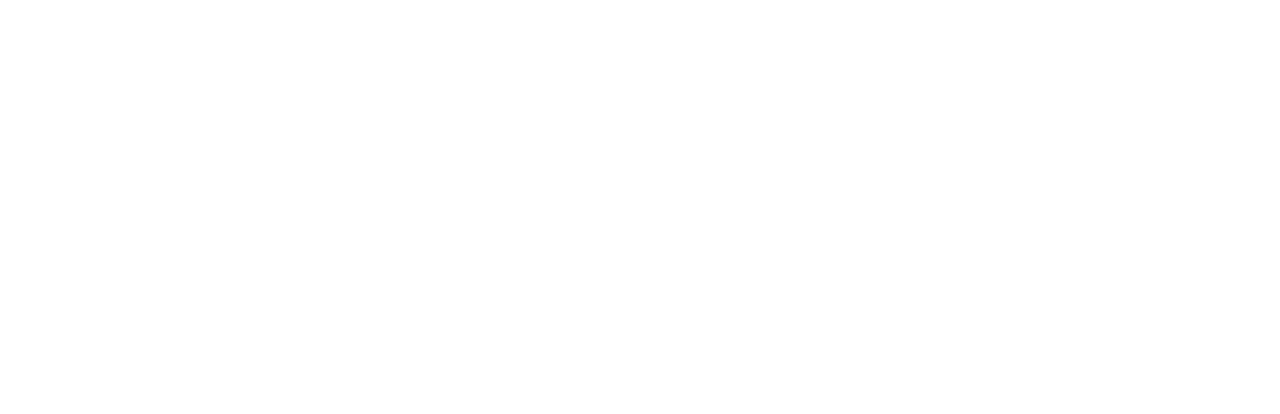
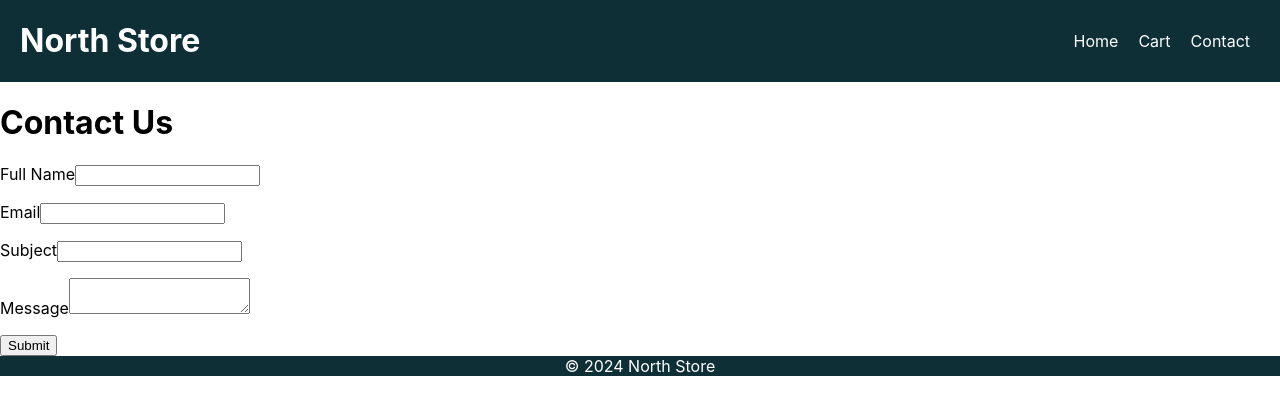
Before and after one commit to aBadMan91/javascript-frameworks-ca, a React (Create React App) app: page /contact in a window 1280 px wide. Before the commit this address had no page. Shown: the top 414 px of the page. Built offline with nearby package versions, Linux system fonts and the light colour scheme.

Commit message:
Added form to ContactPage
- Added form to ContactPage

- Installed react-hook-form

- Installed yup

```diff
--- a/package.json
+++ b/package.json
@@ -3,15 +3,18 @@
   "version": "0.1.0",
   "private": true,
   "dependencies": {
+    "@hookform/resolvers": "^3.9.1",
     "@testing-library/jest-dom": "^5.17.0",
     "@testing-library/react": "^13.4.0",
     "@testing-library/user-event": "^13.5.0",
     "react": "^18.3.1",
     "react-dom": "^18.3.1",
+    "react-hook-form": "^7.53.1",
     "react-router-dom": "^6.27.0",
     "react-scripts": "5.0.1",
     "styled-components": "^6.1.13",
     "web-vitals": "^2.1.4",
+    "yup": "^1.4.0",
     "zustand": "^5.0.1"
   },
   "scripts": {
--- a/src/App.js
+++ b/src/App.js
@@ -5,7 +5,7 @@
 // import ProductPage from "./pages/ProductPage";
 // import CartPage from "./pages/CartPage";
 // import CheckoutPage from "./pages/CheckoutPage";
-// import ContactPage from "./pages/ContactPage";
+import { ContactPage } from "./pages/ContactPage";
 
 function App() {
   return (
@@ -14,8 +14,8 @@
         <Route index element={<HomePage />} />
         {/* <Route path="product/:id" element={<ProductPage />} />
           <Route path="cart" element={<CartPage />} />
-          <Route path="checkout" element={<CheckoutPage />} />
-          <Route path="contact" element={<ContactPage />} /> */}
+          <Route path="checkout" element={<CheckoutPage />} /> */}
+        <Route path="contact" element={<ContactPage />} />
       </Route>
     </Routes>
   );
--- a/src/components/layout/Header/index.jsx
+++ b/src/components/layout/Header/index.jsx
@@ -5,7 +5,9 @@
 export function Header() {
   return (
     <HeaderContainer>
-      <h1>North Store</h1>
+      <Link to="/">
+        <h1>North Store</h1>
+      </Link>
       <NavContainer>
         <Link to="/">Home</Link>
         <Link to="/cart">Cart</Link>
--- a/src/components/layout/Header/index.styles.js
+++ b/src/components/layout/Header/index.styles.js
@@ -7,6 +7,11 @@
   justify-content: space-between;
   align-items: center;
   padding: 0 20px;
+
+  a {
+    color: #fff;
+    text-decoration: none;
+  }
 `;
 
 export const NavContainer = styled.nav`
--- a/src/pages/ContactPage/index.jsx
+++ b/src/pages/ContactPage/index.jsx
@@ -1 +1,54 @@
 import React from "react";
+import { useForm } from "react-hook-form";
+import { yupResolver } from "@hookform/resolvers/yup";
+import * as yup from "yup";
+
+const schema = yup.object({
+  fullName: yup.string().min(3, "Full Name must be at least 3 characters").required("Full Name is required"),
+  email: yup.string().email("Must be a valid email address").required("Email is required"),
+  subject: yup.string().min(3, "Subject must be at least 3 characters").required("Subject is required"),
+  message: yup.string().min(3, "Message must be at least 3 characters").required("Message is required"),
+});
+
+export function ContactPage() {
+  const {
+    register,
+    handleSubmit,
+    formState: { errors },
+  } = useForm({
+    resolver: yupResolver(schema),
+  });
+
+  const onSubmit = (data) => {
+    console.log(data);
+  };
+
+  return (
+    <div>
+      <h1>Contact Us</h1>
+      <form onSubmit={handleSubmit(onSubmit)}>
+        <div>
+          <label>Full Name</label>
+          <input type="text" {...register("fullName")} />
+          <p>{errors.fullName?.message}</p>
+        </div>
+        <div>
+          <label>Email</label>
+          <input type="email" {...register("email")} />
+          <p>{errors.email?.message}</p>
+        </div>
+        <div>
+          <label>Subject</label>
+          <input type="text" {...register("subject")} />
+          <p>{errors.subject?.message}</p>
+        </div>
+        <div>
+          <label>Message</label>
+          <textarea {...register("message")} />
+          <p>{errors.message?.message}</p>
+        </div>
+        <button type="submit">Submit</button>
+      </form>
+    </div>
+  );
+}
```
Also changed, not shown: 1 other file (tests, documents, lock files or other folders).
